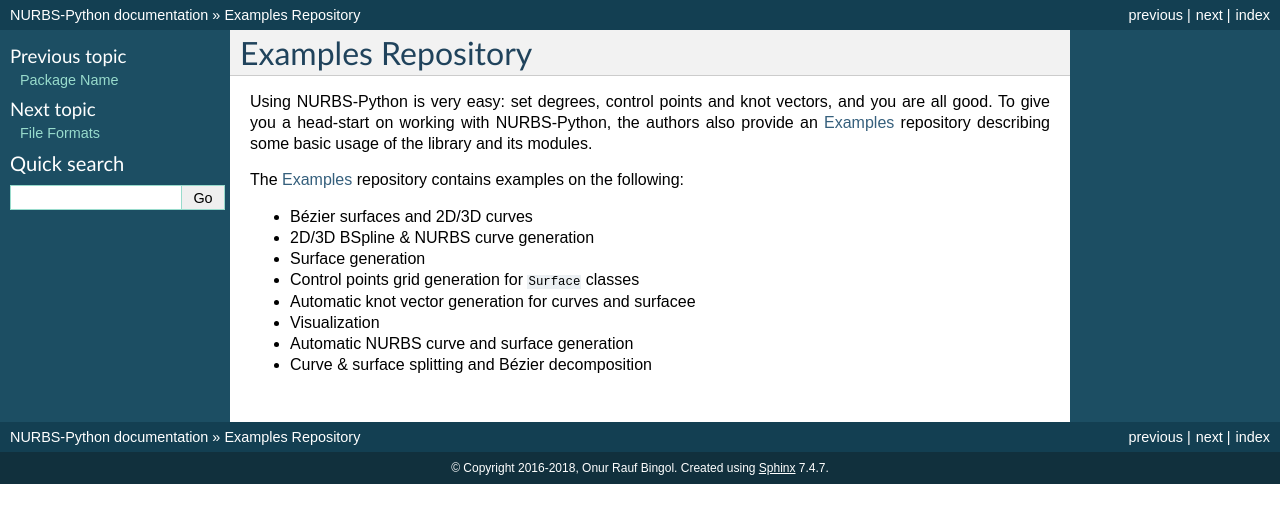
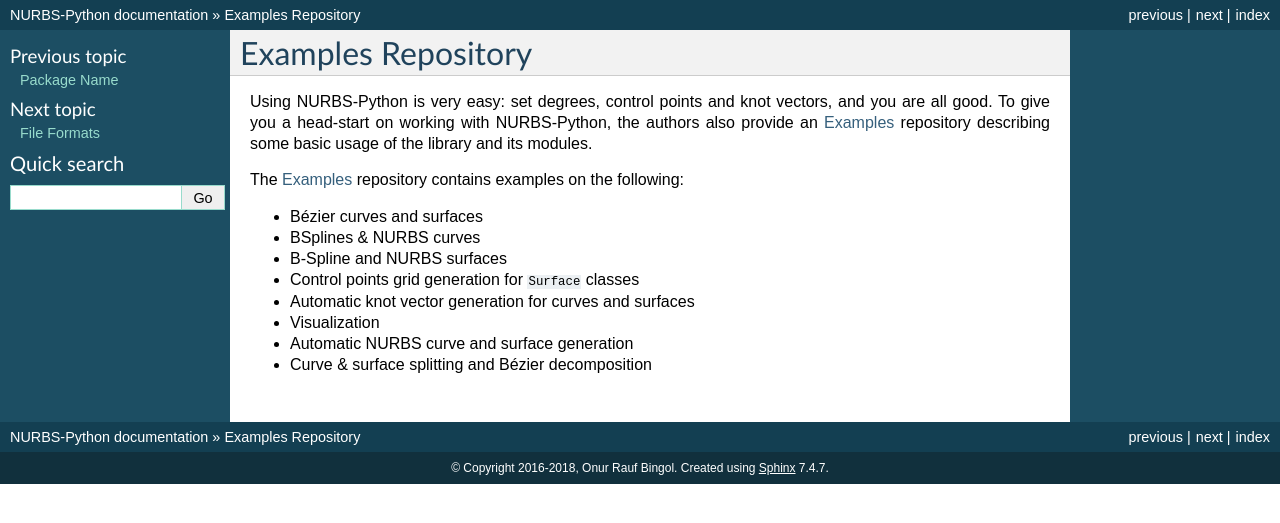
Before and after one commit to orbingol/NURBS-Python, a Sphinx documentation site: the page built from docs/examples.rst, in a window 1280 px wide. Shown: the top 523 px of the page. Built offline with Sphinx 7.4.7, drawn with Linux system fonts in a browser that asks for light colours; formulas are drawn with MathJax 3.

Commit message:
Minor documentation fixes

```diff
--- a/docs/examples.rst
+++ b/docs/examples.rst
@@ -7,11 +7,11 @@
 
 The Examples_ repository contains examples on the following:
 
-* Bézier surfaces and 2D/3D curves
-* 2D/3D BSpline & NURBS curve generation
-* Surface generation
+* Bézier curves and surfaces
+* BSplines & NURBS curves
+* B-Spline and NURBS surfaces
 * Control points grid generation for ``Surface`` classes
-* Automatic knot vector generation for curves and surfacee
+* Automatic knot vector generation for curves and surfaces
 * Visualization
 * Automatic NURBS curve and surface generation
 * Curve & surface splitting and Bézier decomposition
--- a/docs/index.rst
+++ b/docs/index.rst
@@ -5,7 +5,7 @@
 
 Welcome to the NURBS-Python Library documentation! NURBS-Python Library contains native Python implementations of several
 `The NURBS Book <http://www.springer.com/gp/book/9783642973857>`_ algorithms. These algorithms are used for generating
-Non-Uniform Rational B-Spline (NURBS) 2D/3D curves and surfaces.
+Non-Uniform Rational B-Spline (NURBS) curves and surfaces.
 
 NURBS-Python also provides a convenient and easy-to-use data structure for storing curve and surface descriptions. All
 elements of the provided data structures are documented under :ref:`modules`.
--- a/docs/install.rst
+++ b/docs/install.rst
@@ -17,8 +17,8 @@
 
 ``python setup.py install``
 
-If you don't want to put the files into your Python distribution's *site-packages* directory for some reason,
-you can run
+If you don't want to put the files into your Python distribution's *site-packages* directory for some reason (e.g.
+extension development or bug fixing), you can run
 
 ``python setup.py develop``
 
--- a/docs/q_a.rst
+++ b/docs/q_a.rst
@@ -33,8 +33,8 @@
 Minimum Requirements
 ====================
 
-NURBS-Python is tested on Python versions 2.7.13 and 3.5.3+. It doesn't require any additional packages, such as NumPy,
-so that you can run it even on a plain Python installation as well as on a scientific distribution, such as Anaconda.
+NURBS-Python is tested on Python versions 2.7.13 and 3.5.3+. The core library doesn't depend on any additional packages,
+so that you can run it on a plain python installation as well as on a scientific distribution, such as Anaconda.
 
 .. note::
 
```
